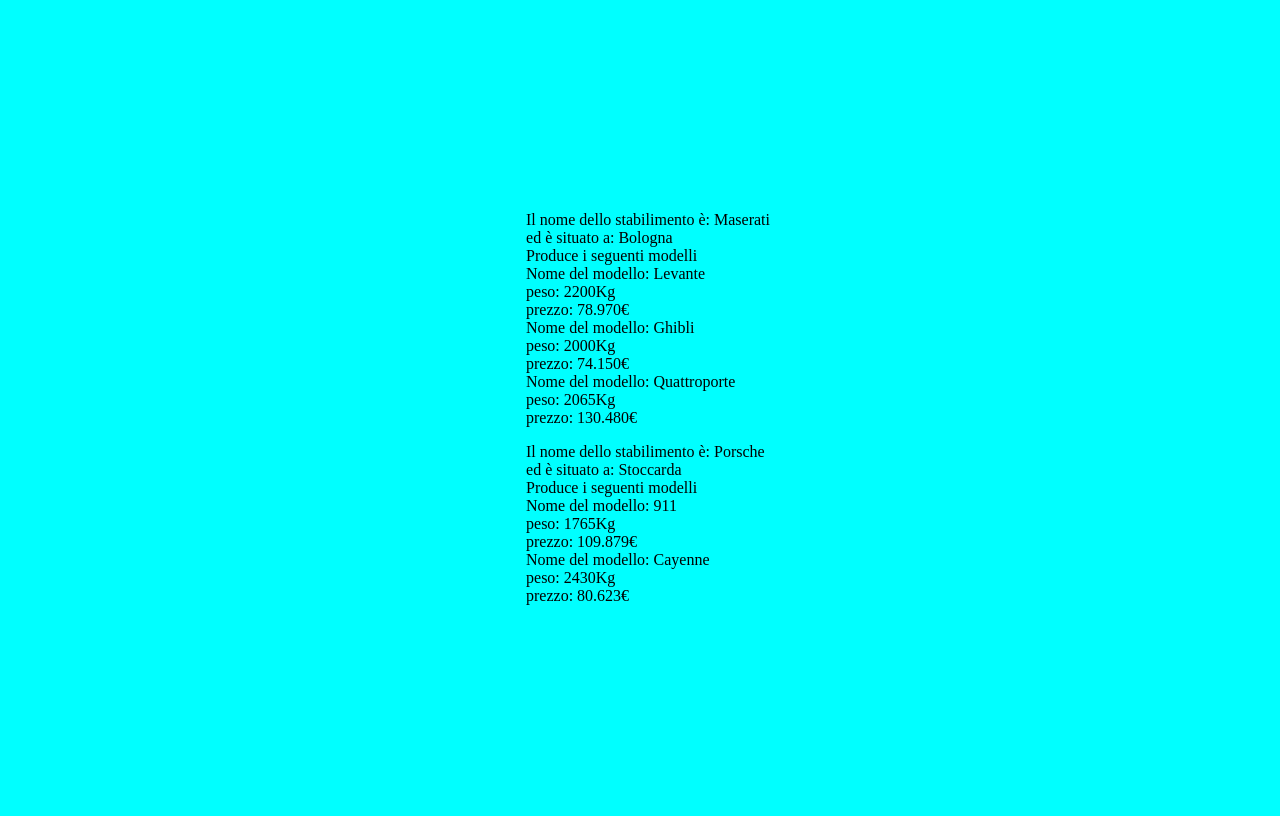
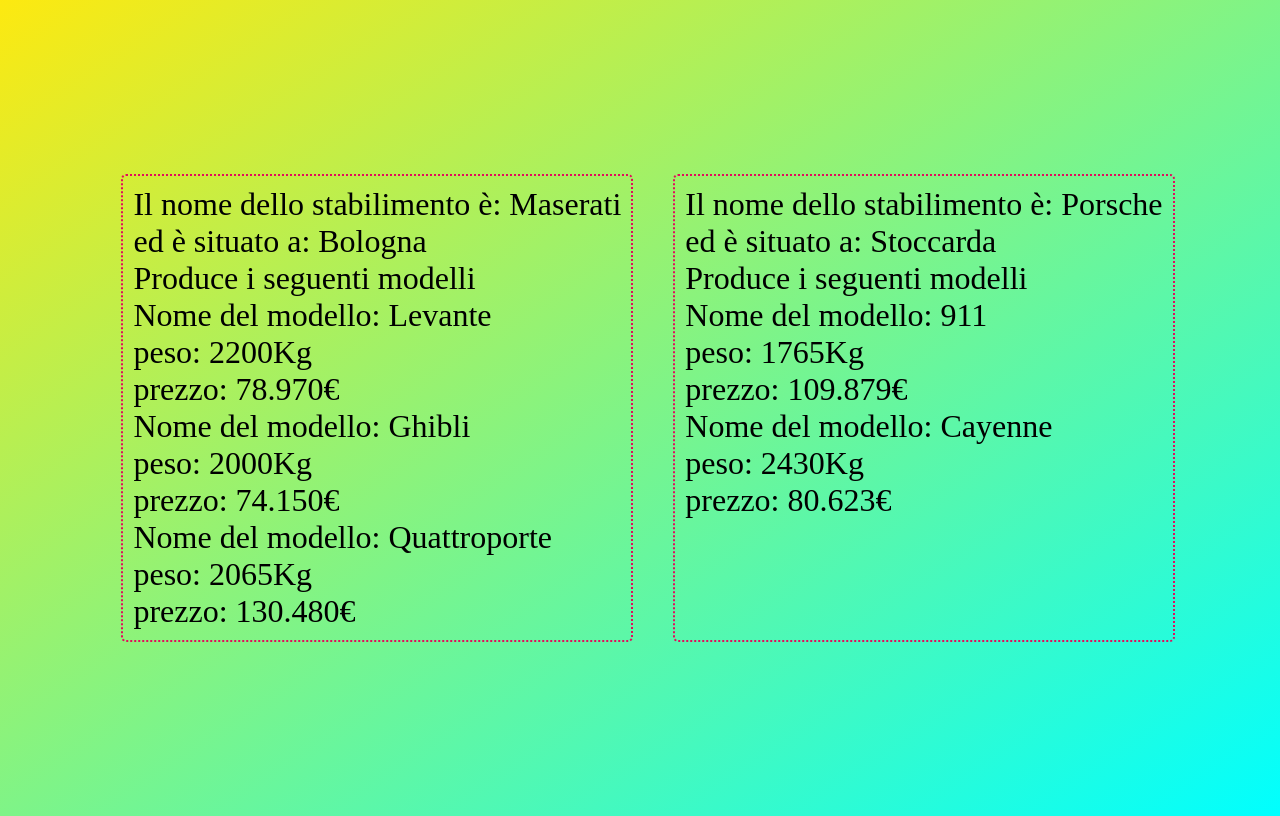
Before and after one commit to AdrianaMargiotta-git/php-oop-magazzino, a PHP site: page / in a window 1280 px wide. Run offline with PHP 8.4, Linux system fonts and the light colour scheme.

Commit message:
a bit of style

```diff
--- a/style.css
+++ b/style.css
@@ -1,10 +1,22 @@
-body {
+body{
     width: 100vw;
     height: 100vh;
-    background: #00FFFF;
+    background: linear-gradient(to top left, #00FFFF, #FDE910);
     display: flex;
     flex-direction: column;
     align-items: center;
     justify-content: center;
     overflow: hidden;
 }
+
+.container{
+    display: flex;
+}
+
+p{
+    margin: 0 20px;
+    padding: 10px;
+    border: 2px dotted #E30B5C;
+    border-radius: 5px;
+    font-size: 2rem;
+}
```
